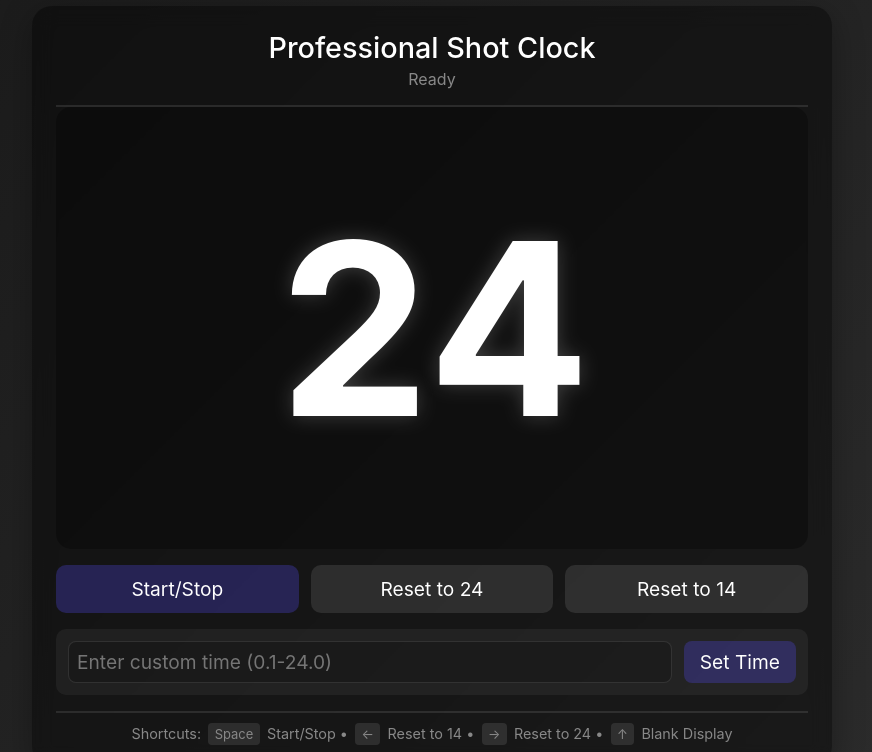
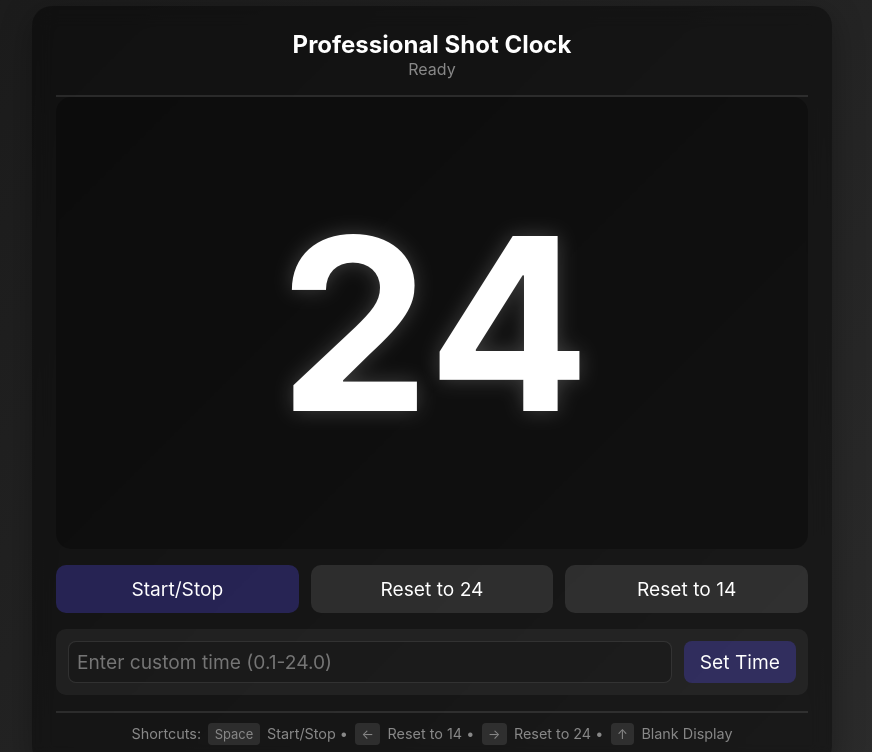
Before and after one commit to wolfinic/shotclock, a plain HTML site: page index.html in a window 1280 px wide. Shown: the top 752 px of the page, without its empty margins (208-1080 px from the left). Drawn offline with Linux system fonts and the light colour scheme.

Commit message:
Update index.html

```diff
--- a/index.html
+++ b/index.html
@@ -180,7 +180,7 @@
   <!-- Rest of the HTML and JavaScript remains exactly the same as the previous version -->
   <div class="app-container">
     <div class="header">
-      <h1>Professional Shot Clock</h1>
+      <h2>Professional Shot Clock</h2>
       <div class="status" id="status">Ready</div>
     </div>
 
```
